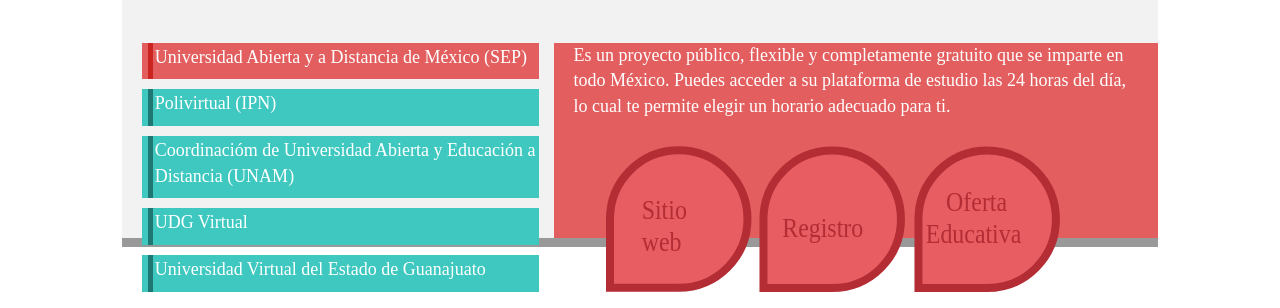
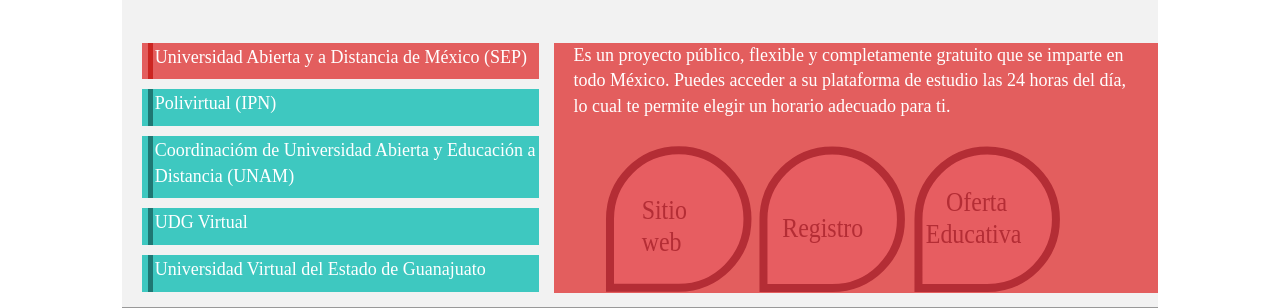
Before and after one commit to LGonzalez13/practica1htm, a plain HTML site: page Practica.html in a window 1280 px wide. Shown: the part 2904-3212 px from the top of the page. Drawn offline with Linux system fonts and the light colour scheme; a web font is replaced by a local one.

Commit message:
Arregla tamaño de cuadro Nivel Superior

```diff
--- a/Practica.html
+++ b/Practica.html
@@ -212,7 +212,7 @@
 
     <!-- Middle -->
     <section class="top-space col-xs-12 col-sm-10 col-md-10 col-xs-offset-0 col-sm-offset-1 col-md-offset-1" id="estudiarLinea">
-        <div class="col-xs-12 col-md-12" id="divBorder2">
+        <div class="col-xs-12 col-md-12" id="divBorder2" style="min-height: 635px">
             <div class="col-xs-12 col-sm-8 col-md-8" id="pi">
                 <br>
                 <br>
@@ -240,7 +240,7 @@
 
 
             <div class="row">
-                <div id="col" class="col-md-5">
+                <div id="col" class="col-md-5" style="max-height: 300px; min-height: 250px">
                     <div id="UADMD">
                         <p id="UADMP" onclick="cambioDescUADM()">
                             Universidad Abierta y a Distancia de México (SEP)
@@ -267,7 +267,7 @@
                         </p>
                     </div>
                 </div>
-                <div id="col" class="col-md-7" style="background-color:#E35E5E;">
+                <div id="col" class="col-md-7" style="background-color:#E35E5E; max-height: 250px; min-height: 250px">
                     <p id="col2-2">
                         Es un proyecto público, flexible y completamente gratuito que se imparte en todo México. Puedes acceder a su plataforma de
                         estudio las 24 horas del día, lo cual te permite elegir un horario adecuado para ti.
```
